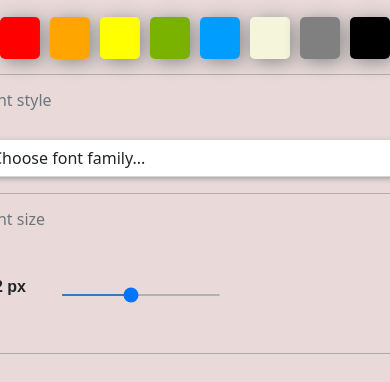
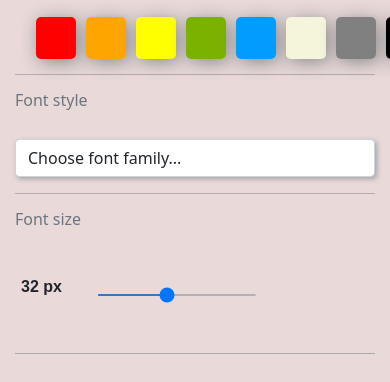
Before and after one commit to mydopico/SETTINGS, a plain HTML site: page index.html in a window 390 px wide. Shown: the part 144-526 px from the top of the page. Drawn offline with nearby package versions, Linux system fonts and the light colour scheme.

Commit message:
update media query

```diff
--- a/css/styles.css
+++ b/css/styles.css
@@ -186,6 +186,10 @@ form {
 
 
 @media  screen and (max-width: 780px) {
+    .settings-body {
+        max-width: 400px;
+    }
+
     .container-head {
         flex-direction: column;
         align-items: flex-start;
```
